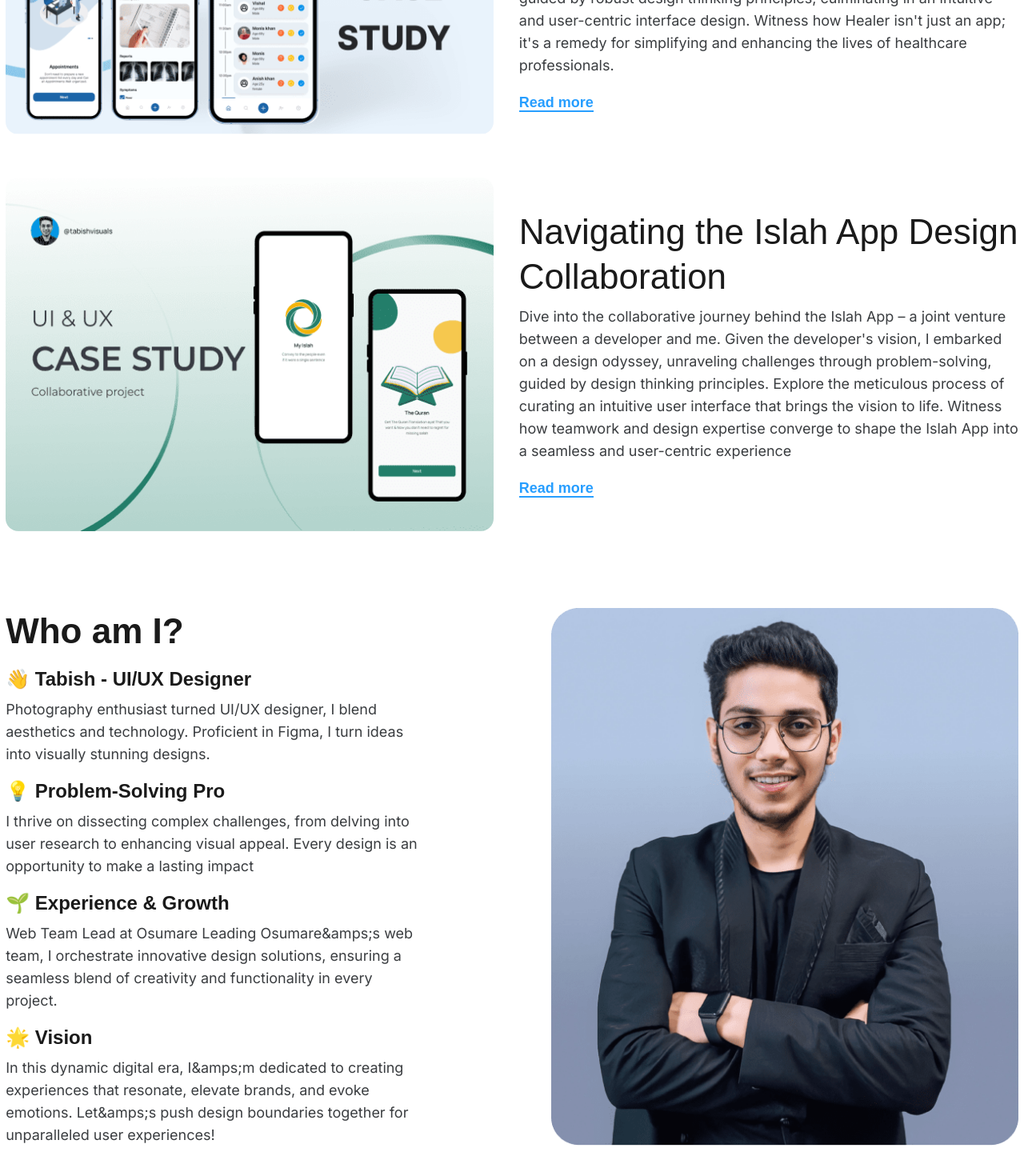
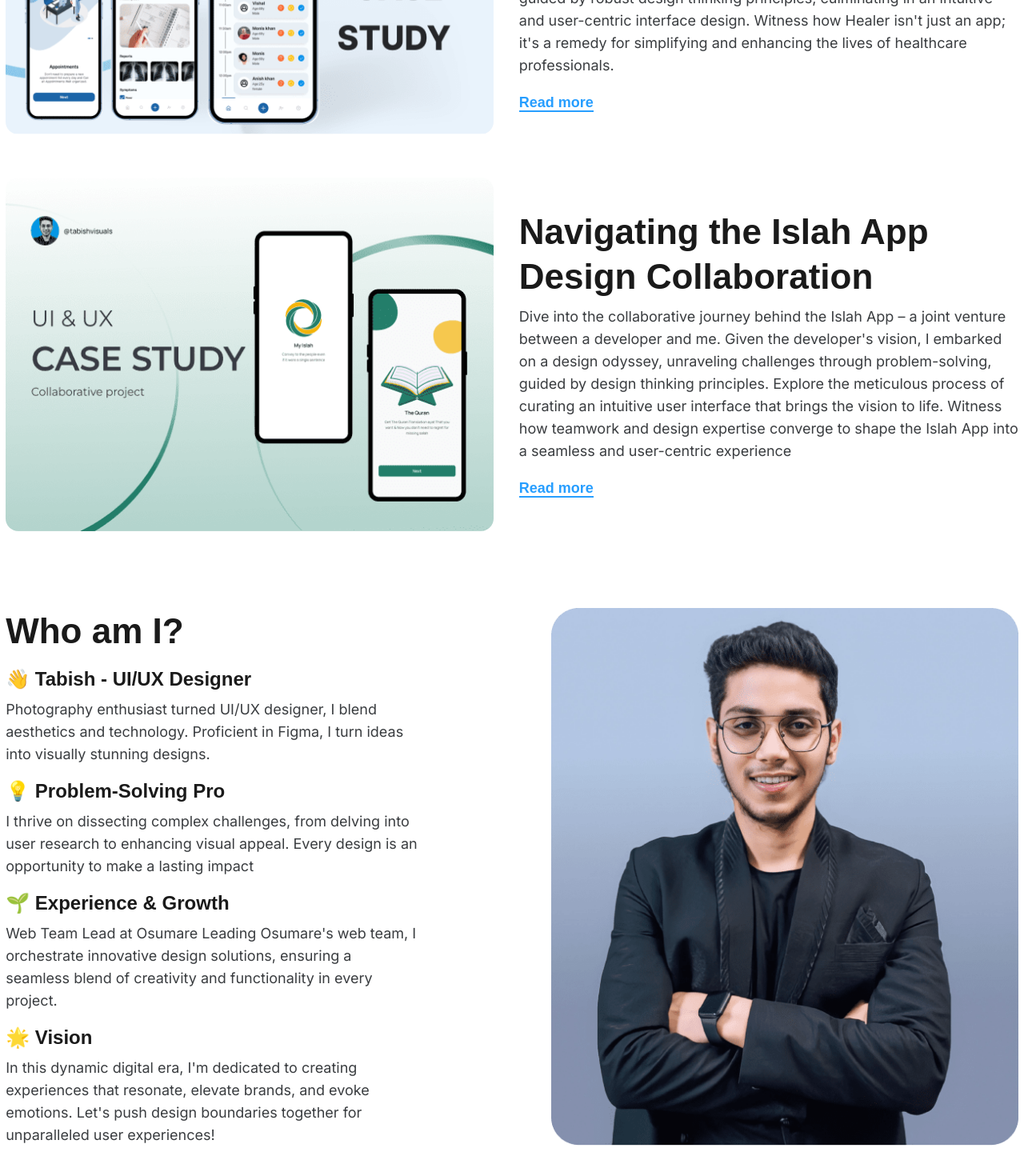
Before and after one commit to tabishvisuals/tabishvisuals-portfolio, a React (Vite) app: page / in a window 1280 px wide. Shown: the part 1270-2740 px from the top of the page at 80% size. Built offline with nearby package versions, Linux system fonts and the light colour scheme; a web font is replaced by a local one.

Commit message:
updated portfolio

```diff
--- a/src/components/work-card/index.jsx
+++ b/src/components/work-card/index.jsx
@@ -6,7 +6,7 @@ function WorkCard(props) {
         <img src={thumbnail} className="w-full h-full rounded-2xl" />
       </div>
       <div className="max-w-[39rem]">
-        <h2 className="text-secondary font-normal font-grotesque lg:text-[2.75rem] md:text-4xl text-3xl lg:leading-[3.5rem] mb-2">
+        <h2 className="text-secondary font-semibold font-grotesque lg:text-[2.75rem] md:text-4xl text-3xl lg:leading-[3.5rem] mb-2">
           {title}
         </h2>
         <p className="font-inter text-base lg:text-lg mb-[1.125rem] text-[#3A3D40]">
@@ -22,7 +22,7 @@ function WorkCard(props) {
           href={link}
           target="_blank"
           rel="noreferrer"
-          className="font-grotesque text-[#279EFF] border-b-[2px] text-lg font-bold"
+          className="font-grotesque text-[#279EFF] border-b-[2px] text-lg font-bold no-underline"
         >
           Read more
         </a>
--- a/src/layout/navbar/index.jsx
+++ b/src/layout/navbar/index.jsx
@@ -23,12 +23,6 @@ function Navbar() {
             >
               Work
             </a>
-            <a
-              className="font-grotesque lg:text-2xl font-normal leading-9 text-secondary text-lg"
-              href="#contact-form"
-            >
-              Contact
-            </a>
           </div>
         </div>
       </Container>
--- a/src/pages/home/about.jsx
+++ b/src/pages/home/about.jsx
@@ -29,7 +29,7 @@ function About() {
             🌱 Experience & Growth
           </h2>
           <p className="font-inter text-[#3A3D40] text-base lg:text-lg mb-4">
-            Web Team Lead at Osumare Leading Osumare&amps;s web team, I
+            Web Team Lead at Osumare Leading Osumare&apos;s web team, I
             orchestrate innovative design solutions, ensuring a seamless blend
             of creativity and functionality in every project.
           </p>
@@ -37,9 +37,9 @@ function About() {
             🌟 Vision
           </h2>
           <p className="font-inter text-[#3A3D40] text-base lg:text-lg mb-4">
-            In this dynamic digital era, I&amps;m dedicated to creating
+            In this dynamic digital era, I&apos;m dedicated to creating
             experiences that resonate, elevate brands, and evoke emotions.
-            Let&amps;s push design boundaries together for unparalleled user
+            Let&apos;s push design boundaries together for unparalleled user
             experiences!
           </p>
         </div>
--- a/src/pages/home/contact-form.jsx
+++ b/src/pages/home/contact-form.jsx
@@ -2,11 +2,13 @@ import Container from "../../components/container";
 import Behance from "../../assets/behance.png";
 import Instagram from "../../assets/instagram.png";
 import Linkedin from "../../assets/linkedin.png";
+import Gmail from "../../assets/gmail.png";
 import { useState } from "react";
 
 const INSTAGRAM = "https://instagram.com/tabishvisuals?igshid=MzMyNGUyNmU2YQ==";
 const BEHANCE = "https://www.behance.net/khantabish";
 const LINKEDIN = "https://www.linkedin.com/in/tabishvisuals/";
+const GMAIL = "https://mail.google.com/mail/?view=cm&fs=1&tf=1&to=tabishvisuals@gmail.com";
 
 function ContactForm() {
   const [state, setState] = useState({
@@ -90,6 +92,11 @@ function ContactForm() {
               onClick={() => socialMediaHandler(BEHANCE)}
               className="w-8 h-8 lg:w-16 lg:h-16 cursor-pointer"
             />
+            <img
+              src={Gmail}
+              onClick={() => socialMediaHandler(GMAIL)}
+              className="w-8 h-8 lg:w-16 lg:h-16 cursor-pointer"
+            />
           </div>
         </div>
         <div className="flex-1 flex justify-start lg:justify-end">
```
Also changed, not shown: src/assets/gmail.png (added), src/assets/illustration.svg.
